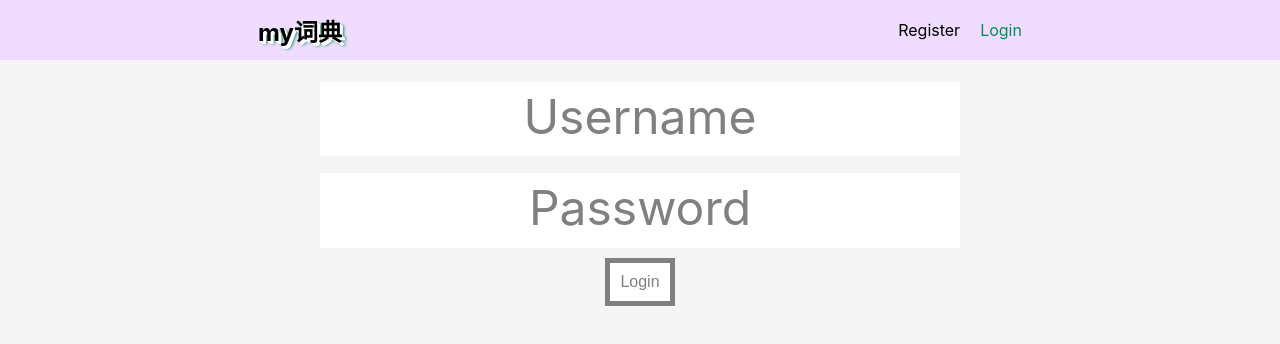
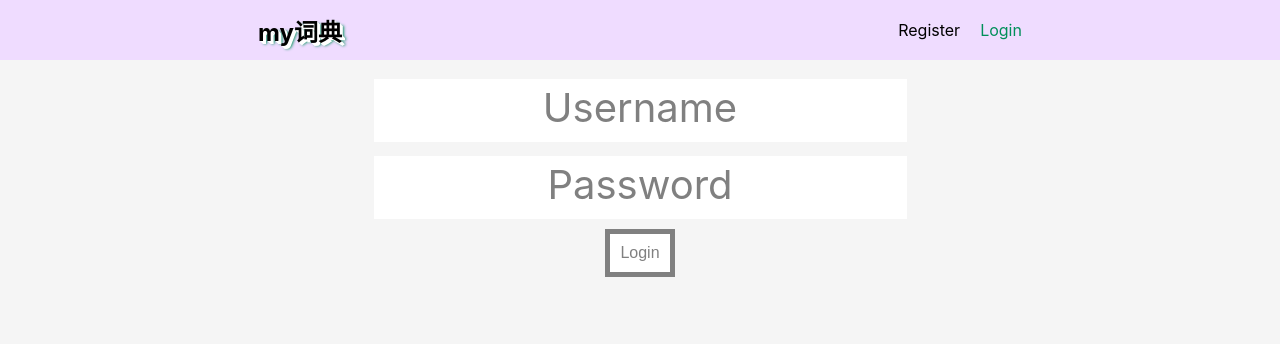
Before and after one commit to rdrgz21/my-cidian, a React (Create React App) app in the folder client/: page /login in a window 1280 px wide. Shown: the top 344 px of the page. Built offline with nearby package versions, Linux system fonts and the light colour scheme; no server answers.

Commit message:
Made Input font size smaller

```diff
--- a/client/src/components/General/Input/Input.module.css
+++ b/client/src/components/General/Input/Input.module.css
@@ -1,6 +1,6 @@
 .customField {
     position: relative;
-    font-size: 6vh;
+    font-size: 5vh;
     padding-top: 0.35em;
     width: 100%;
     text-align: center;
```
